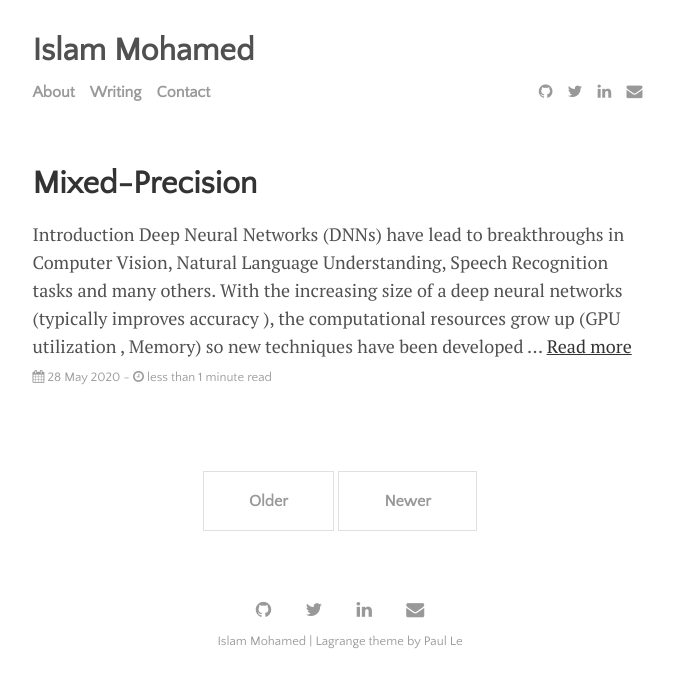
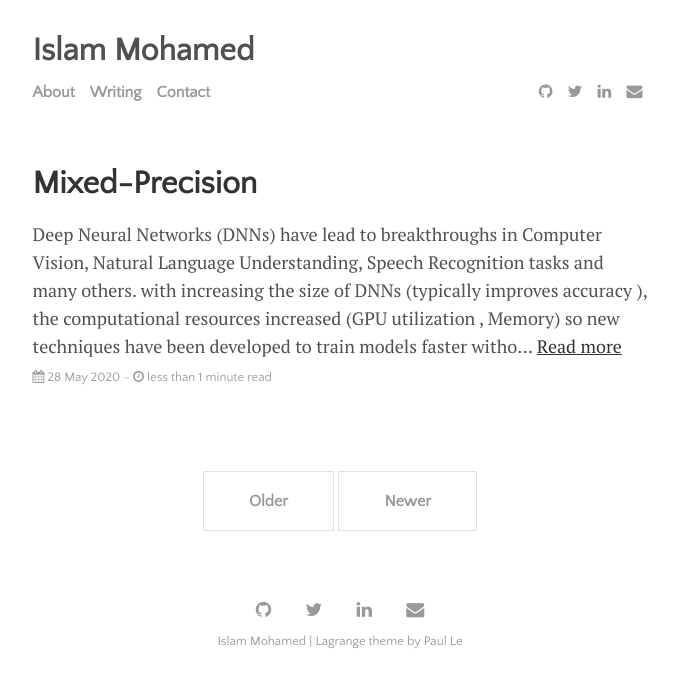
Before and after one commit to IslamMohamedMosaad/IslamMohamedMosaad.github.io, a Jekyll site: the page built from index.html, in a window 1280 px wide. Shown: the top 688 px of the page, without its empty margins (300-978 px from the left). Built offline with Jekyll 4.4.1, drawn with Linux system fonts in a browser that asks for light colours; the list of posts is cut into pages by our own code.

Commit message:
Update 2020-05-28-Mixed-Precision Training.md

```diff
--- a/_posts/2020-05-28-Mixed-Precision Training.md
+++ b/_posts/2020-05-28-Mixed-Precision Training.md
@@ -4,15 +4,14 @@
 permalink: 404.html
 ---
 
-# Introduction
+
 Deep Neural Networks (DNNs) have lead to breakthroughs in Computer Vision, Natural Language Understanding, Speech Recognition tasks and many others.
 
-With the increasing size of a deep neural networks (typically improves accuracy ), the computational resources grow up (GPU utilization , Memory) so new techniques have been developed to train DNNs faster without losing accuracy or modifying the network hyper-parameters.
+with increasing the size of  DNNs (typically improves accuracy ), the computational resources increased (GPU utilization , Memory) so new techniques have been developed to train models faster without losing accuracy or modifying the network hyper-parameters.
 
-By lowering the required memory will be enabled to train larger models or train with larger minibatches.
+In neural nets, all the computations are done in single precision floating point arithmetic but by lowering the required memory will be enabled to train larger models or train with larger minibatches.
 
-In neural nets, all the computations are done in single precision floating point arithmetic.
-**single precision floating point arithmetic**  deals with 32 bit floating point numbers which means that all the floats in all the arrays that represent inputs, activations, weights .. etc are 32-bit floats (FP32).
+**Single precision floating point arithmetic**  deals with 32 bit floating point numbers which means that all the floats in all the arrays that represent inputs, activations, weights .. etc are 32-bit floats (FP32).
 
-So an idea to reduce memory usage by dealing with 16-bits floats which called **half precision floating point format**.
-The problem in **half precision** is that it had a smaller range and lower precision than single or double precision floats, and for this reason half precision won't achieve the same accuracy.
+So an idea to reduce memory usage by dealing with 16-bits floats which called **Half precision floating point format**.
+The problem in **Half precision** localized in its smaller range and lower precision unlike single or double precision floats, and for this reason half precision sometimes won't able to achieve the same accuracy.
```
